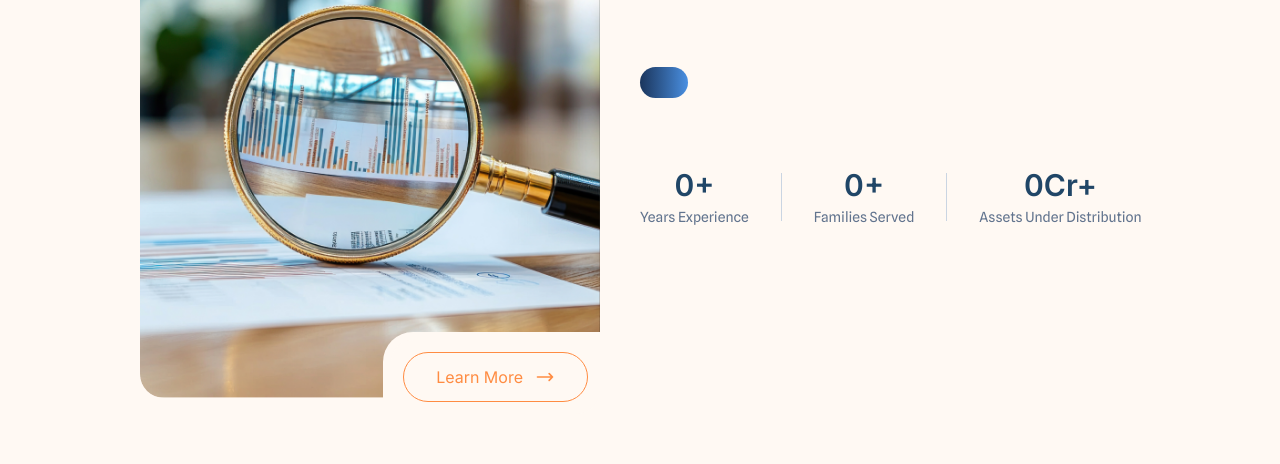
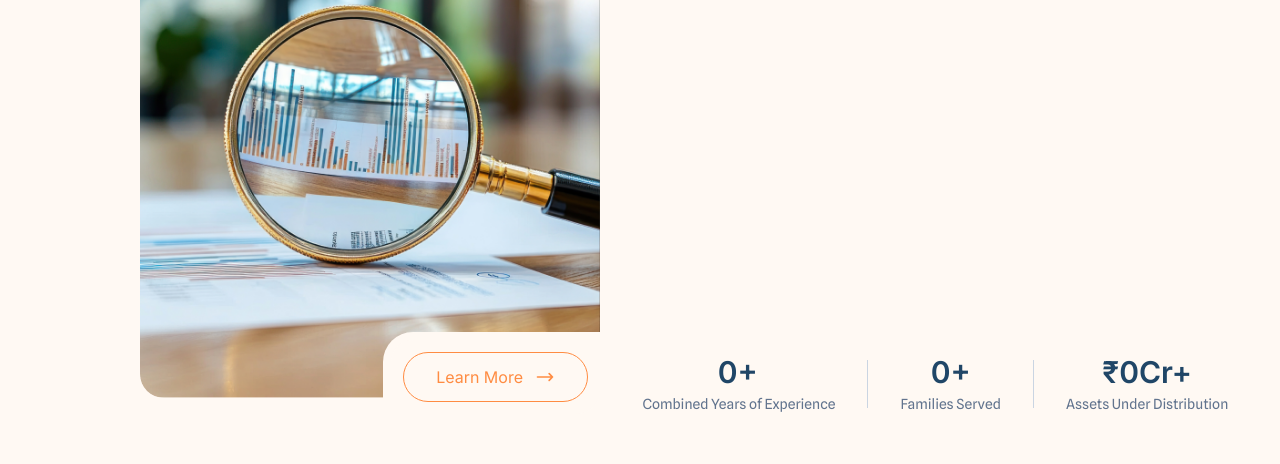
Before and after one commit to iitpl-prateeksingh/flexi, a Next.js app: page / in a window 1280 px wide. Shown: the part 1036-1500 px from the top of the page. Built offline with nearby package versions, Linux system fonts and the light colour scheme; no server answers; a web font is replaced by a local one.

Commit message:
fix ui changes and content changes

```diff
--- a/app/(public)/HomePage/KnowUs.tsx
+++ b/app/(public)/HomePage/KnowUs.tsx
@@ -9,10 +9,12 @@ const StatCounter = ({
   end,
   label,
   suffix = "",
+  prefix = "",
 }: {
   end: number;
   label: string;
   suffix?: string;
+  prefix?: string;
 }) => {
   const [count, setCount] = useState(0);
   const countRef = useRef<HTMLDivElement>(null);
@@ -54,10 +56,11 @@ const StatCounter = ({
   return (
     <div ref={countRef} className="text-center">
       <h3 className="text-2xl md:text-3xl font-[family-name:var(--font-inter)] font-semibold text-[#204667]">
+        {prefix}
         {count.toLocaleString("en-IN")}
         {suffix}
       </h3>
-      <p className="text-slate-500 font-[family-name:var(--font-spline)] text-sm mt-1">
+      <p className="text-slate-500 font-[family-name:var(--font-spline)] whitespace-pre text-sm mt-1">
         {label}
       </p>
     </div>
@@ -77,7 +80,7 @@ const KnowUs = ({ data }: { data: any }) => {
 
   return (
     <section className="bg-[#FFF9F3] py-20 ">
-      <div className="px-4 md:px-25 mx-auto grid grid-cols-1 lg:grid-cols-2 gap-0 items-center">
+      <div className="px-4 md:px-25 mx-auto grid grid-cols-1 lg:grid-cols-2 gap-0 items-start">
 
         {/* LEFT IMAGE */}
         <div className="relative group m-2 pb-4 md:m-10">
@@ -101,16 +104,17 @@ const KnowUs = ({ data }: { data: any }) => {
         </div>
 
         {/* RIGHT CONTENT */}
-        <div className="flex flex-col text-center lg:text-left">
+        <div className="flex flex-col justify-between h-full py-10 items-start gap-6 ">
           <div className="mb-6">
             <span className="bg-gradient-to-r from-[#1B365D] to-[#4A90E2] text-white px-6 py-1.5 rounded-full text-sm font-medium">
               {data?.section2badge}
             </span>
           </div>
 
-          {/* ✅ Use editor title */}
+    <div>
+
           <h2
-            className="font-playfair know-main text-[#204667] font-bold  leading-relaxed  max-w-xl mx-auto lg:mx-0  whitespace-normal html-editor"
+            className="font-playfair know-main text-[#204667] font-bold  leading-relaxed pb-6  max-w-xl mx-auto lg:mx-0  whitespace-normal html-editor"
             dangerouslySetInnerHTML={{ __html: title }}
           />
 
@@ -119,10 +123,11 @@ const KnowUs = ({ data }: { data: any }) => {
             className="space-y-6 mt-4 text-slate-600 font-[family-name:var(--font-spline)]  leading-relaxed  max-w-xl mx-auto lg:mx-0  whitespace-normal html-editor"
             dangerouslySetInnerHTML={{ __html: des }}
           />
+    </div>
 
           {/* ✅ Dynamic stats from API */}
-          <div className="flex flex-col md:flex-row items-center gap-8 pt-8">
-            <StatCounter end={Number(yoe) || 0} suffix="+" label="Years Experience" />
+          <div className="flex flex-col md:flex-row items-center gap-8 pt-8 mx-auto lg:mx-0">
+            <StatCounter end={Number(yoe) || 0} suffix="+" label=" Combined Years of Experience" />
 
             <div className="hidden md:block h-12 w-[1px] bg-slate-300" />
 
@@ -137,6 +142,7 @@ const KnowUs = ({ data }: { data: any }) => {
             <StatCounter
               end={Number(aua) || 0}
               suffix="Cr+"
+              prefix="₹"
               label="Assets Under Distribution"
             />
           </div>
--- a/app/(public)/HomePage/TransparencySection.tsx
+++ b/app/(public)/HomePage/TransparencySection.tsx
@@ -21,7 +21,7 @@ export default function TransparencySection({ data }: any) {
             }}
           >
             {/* Content */}
-            <div className="relative z-10 h-full flex flex-col justify-center px-6 sm:px-8 md:px-10 py-10 text-white">
+            <div className="relative z-10 h-full main-des121 flex flex-col justify-center px-6 sm:px-8 md:px-10 py-10 text-white">
 
               {/* Dynamic Content (Title + Description) */}
               <div
--- a/app/(public)/HomePage/WhyUs.tsx
+++ b/app/(public)/HomePage/WhyUs.tsx
@@ -66,7 +66,7 @@ const WhyUs = ({ data }: any) => {
                     <div
                       className="flex flex-col gap-6 text-[#5b6e7a] html-editor leading-relaxed "
                       dangerouslySetInnerHTML={{
-                        __html: feature?.description.replace(/&nbsp;/g, " ") || "",
+                        __html: feature?.description,
                       }}
                     />
                   </div>
--- a/app/admin/(dashboard)/services/[id]/update/page.jsx
+++ b/app/admin/(dashboard)/services/[id]/update/page.jsx
@@ -34,7 +34,7 @@ export default function UpdateServicePage() {
         setIcon(service.icon ? { url: service.icon } : null);
       } catch (error) {
         toast.error("Failed to load service");
-        router.push("/admin/(dashboard)/services");
+        router.push("/admin/services");
       } finally {
         setLoading(false);
       }
@@ -69,7 +69,7 @@ export default function UpdateServicePage() {
 
       await updateServiceApi(id, payload);
       toast.success("Service updated successfully", { id: "update" });
-      router.push("/admin/(dashboard)/services");
+      router.push("/admin/services");
     } catch (error) {
       toast.error("Failed to update service", { id: "update" });
     }
--- a/app/globals.css
+++ b/app/globals.css
@@ -149,3 +149,12 @@ span {
     font-size: 16px !important;
   }
 }
+
+.main-des121 .html-editor p span {
+    font-family: var(--font-spline) !important;
+    font-size: 16px !important;
+    font-weight: 300 !important;
+    margin-top: 16px !important;
+    line-height: 24px !important;
+    display: block;
+}
```
